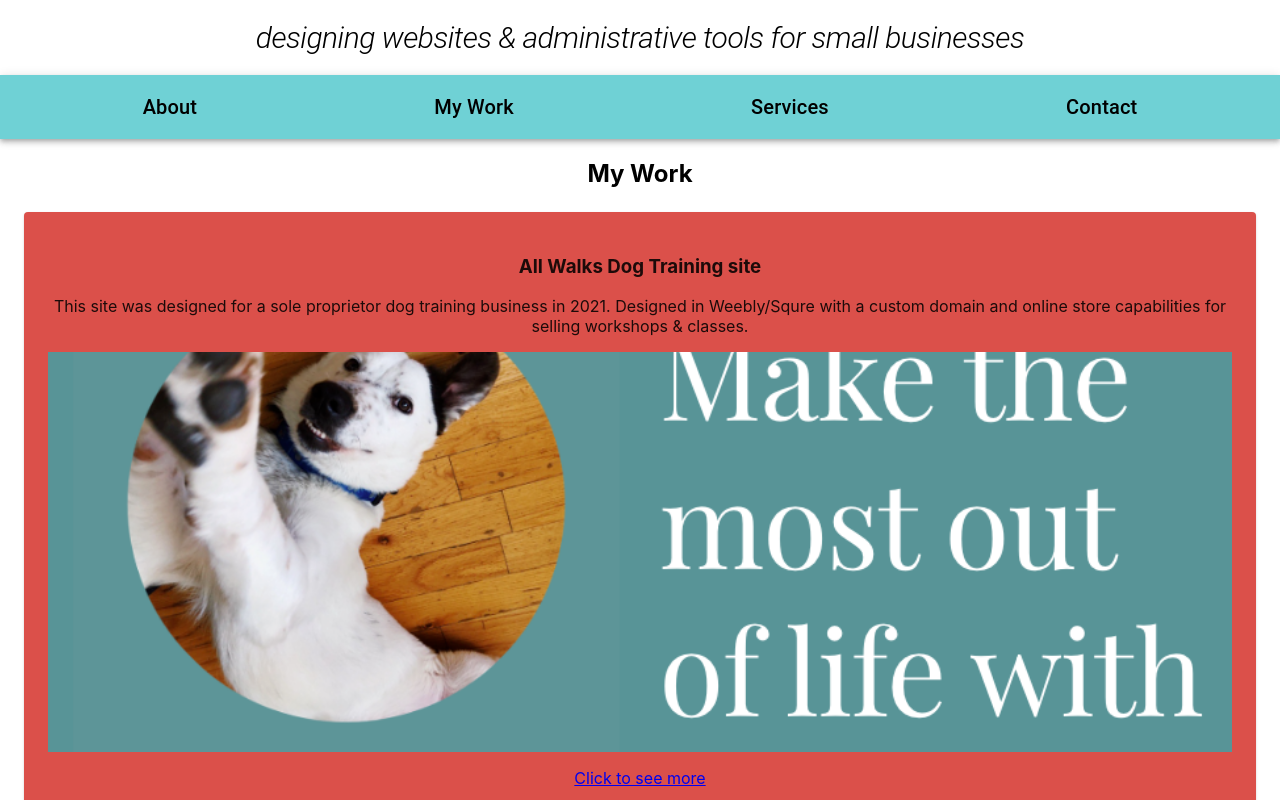
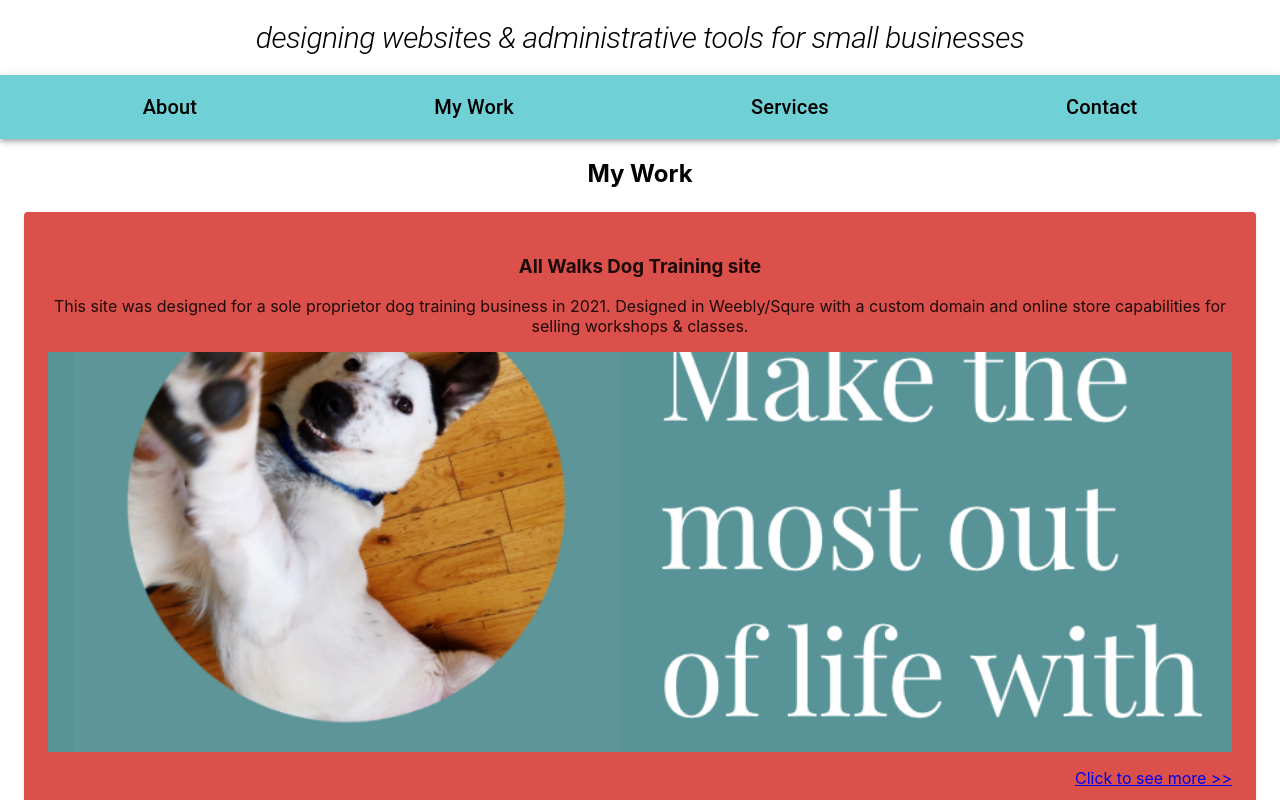
Before and after one commit to emmazart/magicians-workshop, a React (Create React App) app: page / in a window 1280 px wide. Shown: the top 800 px of the page. Built offline with nearby package versions, Linux system fonts and the light colour scheme.

Commit message:
installed gh-pages and added deployment scripts

```diff
--- a/package.json
+++ b/package.json
@@ -1,5 +1,6 @@
 {
   "name": "magicians-workshop",
+  "homepage": "https://emmazart.github.io/magicians-workshop",
   "version": "0.1.0",
   "private": true,
   "dependencies": {
@@ -10,6 +11,7 @@
     "@testing-library/jest-dom": "^5.16.5",
     "@testing-library/react": "^13.4.0",
     "@testing-library/user-event": "^13.5.0",
+    "gh-pages": "^5.0.0",
     "react": "^18.2.0",
     "react-dom": "^18.2.0",
     "react-scripts": "5.0.1",
@@ -19,7 +21,9 @@
     "start": "react-scripts start",
     "build": "react-scripts build",
     "test": "react-scripts test",
-    "eject": "react-scripts eject"
+    "eject": "react-scripts eject",
+    "predeploy": "npm run build",
+    "deploy": "gh-pages -d build"
   },
   "eslintConfig": {
     "extends": [
--- a/src/components/Card.js
+++ b/src/components/Card.js
@@ -39,7 +39,7 @@ function ItemCard(props) {
                         image={require("../assets/gallery/allwalks.png")}
                         title="screen shot of website">
                     </CardMedia>
-                    <a href={props.link}><p>Click to see more</p></a>
+                    <a href={props.link} style={{ textAlign: "right"}}><p>Click to see more >></p></a>
                 </Card>
             )
         }
```
Also changed, not shown: 1 other file (tests, documents, lock files or other folders).
